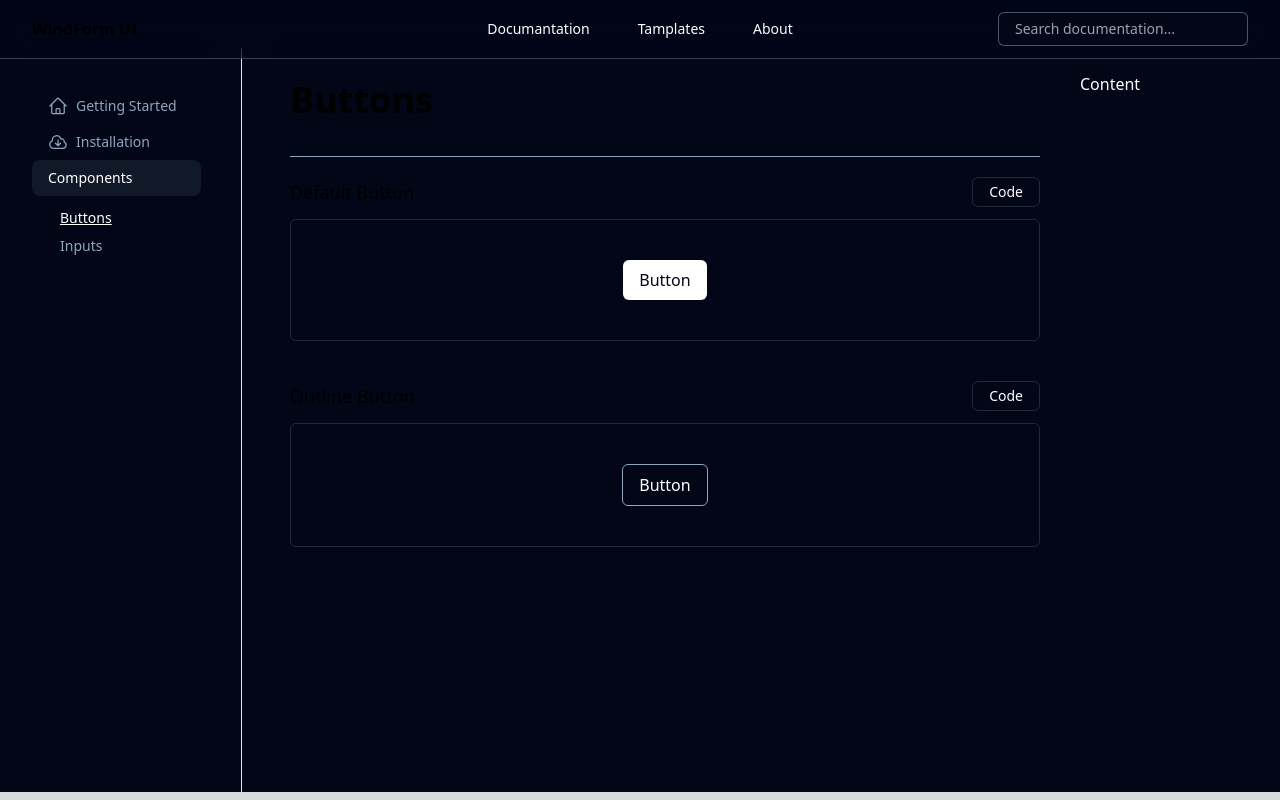
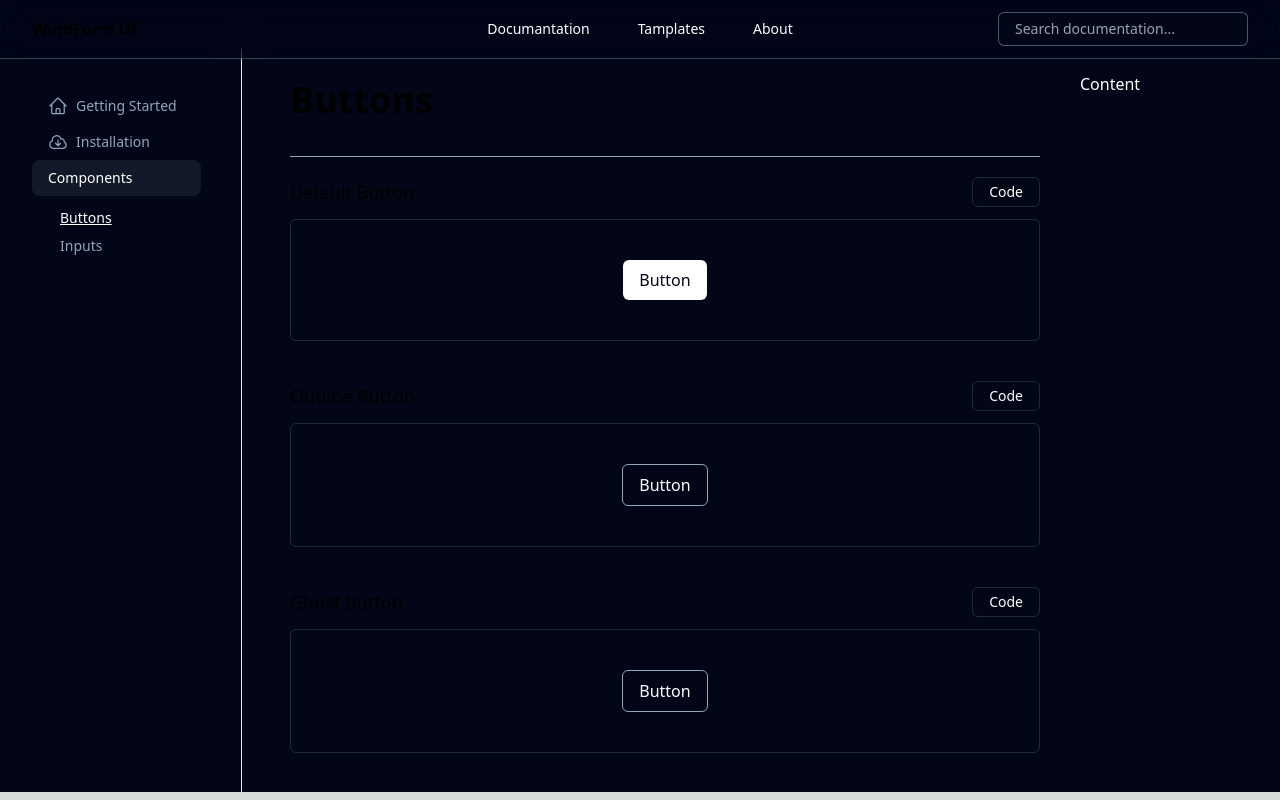
Before and after one commit to GoodGuyForReal/WindFormWeb, a Next.js app: page /doc in a window 1280 px wide. Both pictures are taken after a click on the button "Components". Built offline with nearby package versions, Linux system fonts and the light colour scheme.

Commit message:
file structer updated

```diff
--- /dev/null
+++ b/app/components/CodeBlock.jsx
@@ -0,0 +1,20 @@
+import React from 'react'
+import { atomOneDark } from 'react-syntax-highlighter/dist/esm/styles/hljs';
+import SyntaxHighlighter from 'react-syntax-highlighter';
+
+
+const CodeBlock = ({item}) => {
+    return (
+
+        <SyntaxHighlighter
+            wrapLongLines={true}
+            language="jsx"
+            style={atomOneDark}
+        >
+            {item.code}
+        </SyntaxHighlighter>
+
+    )
+}
+
+export default CodeBlock
--- a/app/components/PreviewCard.jsx
+++ b/app/components/PreviewCard.jsx
@@ -1,6 +1,5 @@
-import React, { useState, useEffect } from 'react'
-import { atomOneDark } from 'react-syntax-highlighter/dist/esm/styles/hljs';
-import SyntaxHighlighter from 'react-syntax-highlighter';
+import React, { useState } from 'react'
+import CodeBlock from './CodeBlock';
 
 
 const PreviewCard = ({ item }) => {
@@ -36,16 +35,12 @@ const PreviewCard = ({ item }) => {
                         {
                             isCodeDisplay.isDisplay ?
                                 <div className='w-full h-full px-10'>
-                                    <SyntaxHighlighter
-                                        wrapLongLines={true}
-                                        language="jsx"
-                                        style={atomOneDark}
-                                    >
-                                        {item.code}
-                                    </SyntaxHighlighter>
+                                    <CodeBlock item={item} />
                                 </div>
                                 :
-                                <button className={`${item.class}`}>Button</button>
+                                <>
+                                    {item.component}
+                                </>
                         }
                     </div>
                 </div>
--- a/app/doc/Tabs.js
+++ b/app/doc/Tabs.js
@@ -2,7 +2,7 @@ import Intro from './components/sections/intro/Intro.jsx';
 import Usage from './components/sections/usage/Usage.jsx';
 
 import { HomeIcon, CloudArrowDownIcon } from '@heroicons/react/24/outline'
-import Buttons from './components/sections/components/buttons/Buttons';
+import Buttons from './components/sections/components/buttons/ButtonsSection.jsx';
 import Inputs from './components/sections/components/inputs/Inputs';
 
 export const tabs = [
--- a/app/doc/components/sections/components/buttons/Buttons.jsx
+++ b/app/doc/components/sections/components/buttons/ButtonsSection.jsx
@@ -1,5 +1,7 @@
 import React from 'react';
 import PreviewCard from '../../../../../components/PreviewCard'
+import ButtonPrimary from './buttonPrimary/ButtonPrimary';
+import ButtonOutline from './buttonOutline/ButtonOutline';
 
 const Buttons = () => {
 
@@ -10,16 +12,22 @@ const Buttons = () => {
             subComponent: [
                 {
                     name: 'Default Button',
-                    class: 'py-2 px-4 rounded-md bg-light-lightbg text-dark-darkbg hover:bg-light-lightbg/90 duration-200',
+                    component: <ButtonPrimary />,
                     code: `<button className='py-2 px-4 rounded-md bg-light-lightbg text-dark-darkbg hover:bg-light-lightbg/90 duration-200'>Button</button>`,
 
 
                 },
                 {
                     name: 'Outline Button',
-                    class: 'py-2 px-4 rounded-md border border-light-secondary text-white hover:bg-dark-primary hover:text-dark-darkbg duration-200',
+                    component: <ButtonOutline />,
                     code: `<button className='py-2 px-4 rounded-md border border-light-secondary text-white hover:bg-dark-primary hover:text-dark-darkbg duration-200'>Button</button>`,
                 },
+                {
+                    name: 'Ghost Button',
+                    component: <ButtonOutline />,
+                    code: `<button className='py-2 px-4 rounded-md text-white hover:bg-dark-primary hover:text-dark-darkbg duration-200'>Button</button>`,
+                },
+
             ],
         },
     ];
--- /dev/null
+++ b/app/doc/components/sections/components/buttons/buttonGhost/ButtonGhost.jsx
@@ -0,0 +1,11 @@
+import React from 'react'
+
+const ButtonGhost = () => {
+    return (
+        <>
+            <button className='py-2 px-4 rounded-md border-none text-white hover:bg-dark-primary hover:text-dark-darkbg duration-200'>Button</button>
+        </>
+    )
+}
+
+export default ButtonGhost
--- /dev/null
+++ b/app/doc/components/sections/components/buttons/buttonOutline/ButtonOutline.jsx
@@ -0,0 +1,11 @@
+import React from 'react'
+
+const ButtonOutline = () => {
+    return (
+        <>
+            <button className='py-2 px-4 rounded-md border border-light-secondary text-white hover:bg-dark-primary hover:text-dark-darkbg duration-200'>Button</button>
+        </>
+    )
+}
+
+export default ButtonOutline
--- /dev/null
+++ b/app/doc/components/sections/components/buttons/buttonPrimary/ButtonPrimary.jsx
@@ -0,0 +1,13 @@
+import React from 'react'
+
+const ButtonPrimary = () => {
+    return (
+        <>
+            <button className='py-2 px-4 rounded-md bg-light-lightbg text-dark-darkbg hover:bg-light-lightbg/90 duration-200'>
+                Button
+            </button>
+        </>
+    )
+}
+
+export default ButtonPrimary
```
